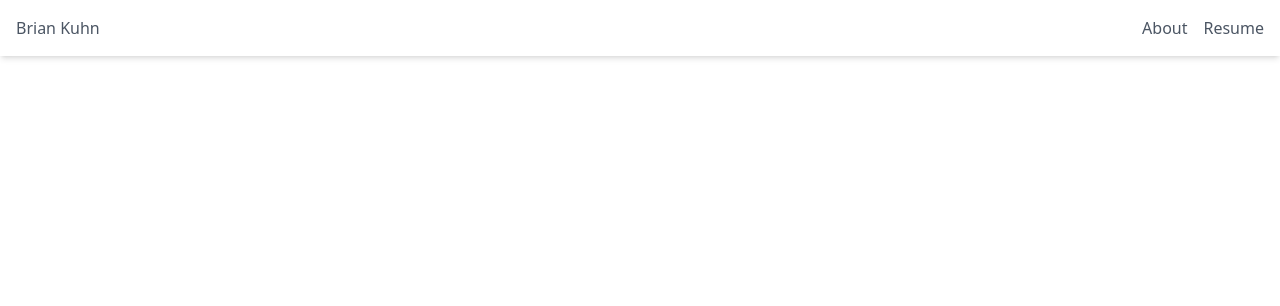
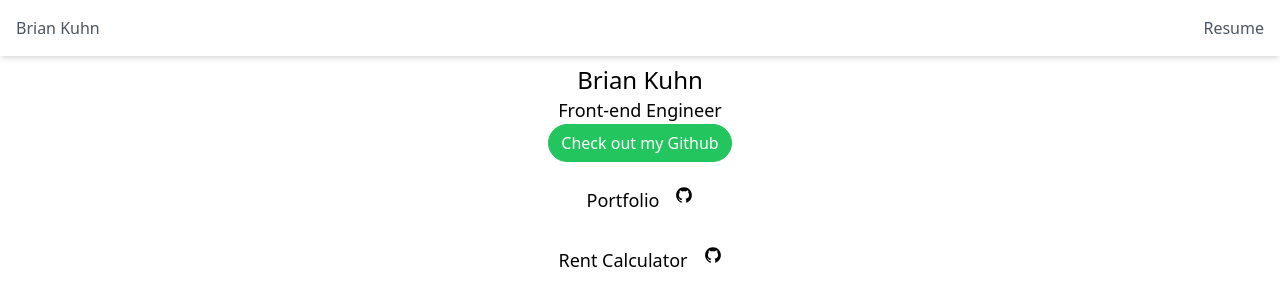
Before and after one commit to brianslab/portfolio, a Next.js app: page / in a window 1280 px wide. Shown: the top 306 px of the page. Built offline with nearby package versions, Linux system fonts and the light colour scheme.

Commit message:
add projects to home page

```diff
--- /dev/null
+++ b/components/button/Button.tsx
@@ -0,0 +1,46 @@
+import classnames from 'classnames';
+import { ButtonProps } from './types';
+
+export function Button({
+  children,
+  bordered = true,
+  primary,
+  secondary,
+  success,
+  warning,
+  danger,
+  outline,
+  rounded,
+  ...rest
+}: ButtonProps) {
+  const classes = classnames(
+    rest.className,
+    'flex items-center px-3 py-1.5 transition duration-150 ease-in-out',
+    {
+      border: bordered,
+      'border-blue-500 hover:border-blue-400 bg-blue-500 hover:bg-blue-400 text-white':
+        primary,
+      'border-gray-900 hover:border-gray-800 bg-gray-900 hover:bg-gray-800 text-white':
+        secondary,
+      'border-green-500 hover:border-green-400 bg-green-500 hover:bg-green-400 text-white':
+        success,
+      'border-yellow-400 hover:border-yellow-300 bg-yellow-400 hover:bg-yellow-300 text-white':
+        warning,
+      'border-red-500 hover:border-red-400 bg-red-500 hover:bg-red-400 text-white':
+        danger,
+      'rounded-full': rounded,
+      'bg-white': outline,
+      'text-blue-500': outline && primary,
+      'text-gray-900': outline && secondary,
+      'text-green-500': outline && success,
+      'text-yellow-400': outline && warning,
+      'text-red-500': outline && danger,
+    }
+  );
+
+  return (
+    <button {...rest} className={classes}>
+      {children}
+    </button>
+  );
+}
--- /dev/null
+++ b/components/button/types.ts
@@ -0,0 +1,12 @@
+export interface ButtonProps {
+  children?: React.ReactNode;
+  bordered?: boolean;
+  primary?: boolean;
+  secondary?: boolean;
+  success?: boolean;
+  warning?: boolean;
+  danger?: boolean;
+  outline?: boolean;
+  rounded?: boolean;
+  [x: string]: any;
+}
--- a/components/index.ts
+++ b/components/index.ts
@@ -1 +1,2 @@
 export * from './navbar/Navbar';
+export * from './button/Button';
--- a/package.json
+++ b/package.json
@@ -13,11 +13,13 @@
     "@types/node": "18.11.18",
     "@types/react": "18.0.27",
     "@types/react-dom": "18.0.10",
+    "classnames": "^2.3.2",
     "eslint": "8.32.0",
     "eslint-config-next": "13.1.2",
     "next": "13.1.2",
     "react": "18.2.0",
     "react-dom": "18.2.0",
+    "react-icons": "^4.7.1",
     "typescript": "4.9.4"
   },
   "devDependencies": {
--- a/pages/_document.tsx
+++ b/pages/_document.tsx
@@ -2,10 +2,10 @@ import { Html, Head, Main, NextScript } from 'next/document';
 import { Navbar } from '@/components';
 
 const pages = [
-  {
-    name: 'About',
-    link: '/about',
-  },
+  // {
+  //   name: 'About',
+  //   link: '/about',
+  // },
   {
     name: 'Resume',
     link: '/resume',
--- a/pages/index.tsx
+++ b/pages/index.tsx
@@ -1,4 +1,7 @@
+import { Button } from '@/components';
 import Head from 'next/head';
+import Link from 'next/link';
+import { AiFillGithub } from 'react-icons/ai';
 
 export default function Home() {
   return (
@@ -26,6 +29,25 @@ export default function Home() {
         />
         <link rel='manifest' href='/site.webmanifest' />
       </Head>
+      <div className='py-2 text-center text-2xl grid place-content-center'>
+        Brian Kuhn
+        <p className='text-lg'>Front-end Engineer</p>
+        <Button success={true} rounded={true} className='text-base'>
+          <Link href='https://github.com/brianslab'>Check out my Github</Link>
+        </Button>
+      </div>
+      <div className='flex text-lg py-4 gap-4 text-center place-content-center'>
+        <Link href='https://briandkuhn.com'>Portfolio</Link>
+        <Link href='https://github.com/brianslab/portfolio'>
+          <AiFillGithub />
+        </Link>
+      </div>
+      <div className='flex text-lg py-4 gap-4 text-center place-content-center'>
+        <Link href='https://rentcalc.briandkuhn.com'>Rent Calculator</Link>
+        <Link href='https://github.com/brianslab/rentcalc'>
+          <AiFillGithub />
+        </Link>
+      </div>
     </>
   );
 }
```
Also changed, not shown: 1 other file (tests, documents, lock files or other folders).
